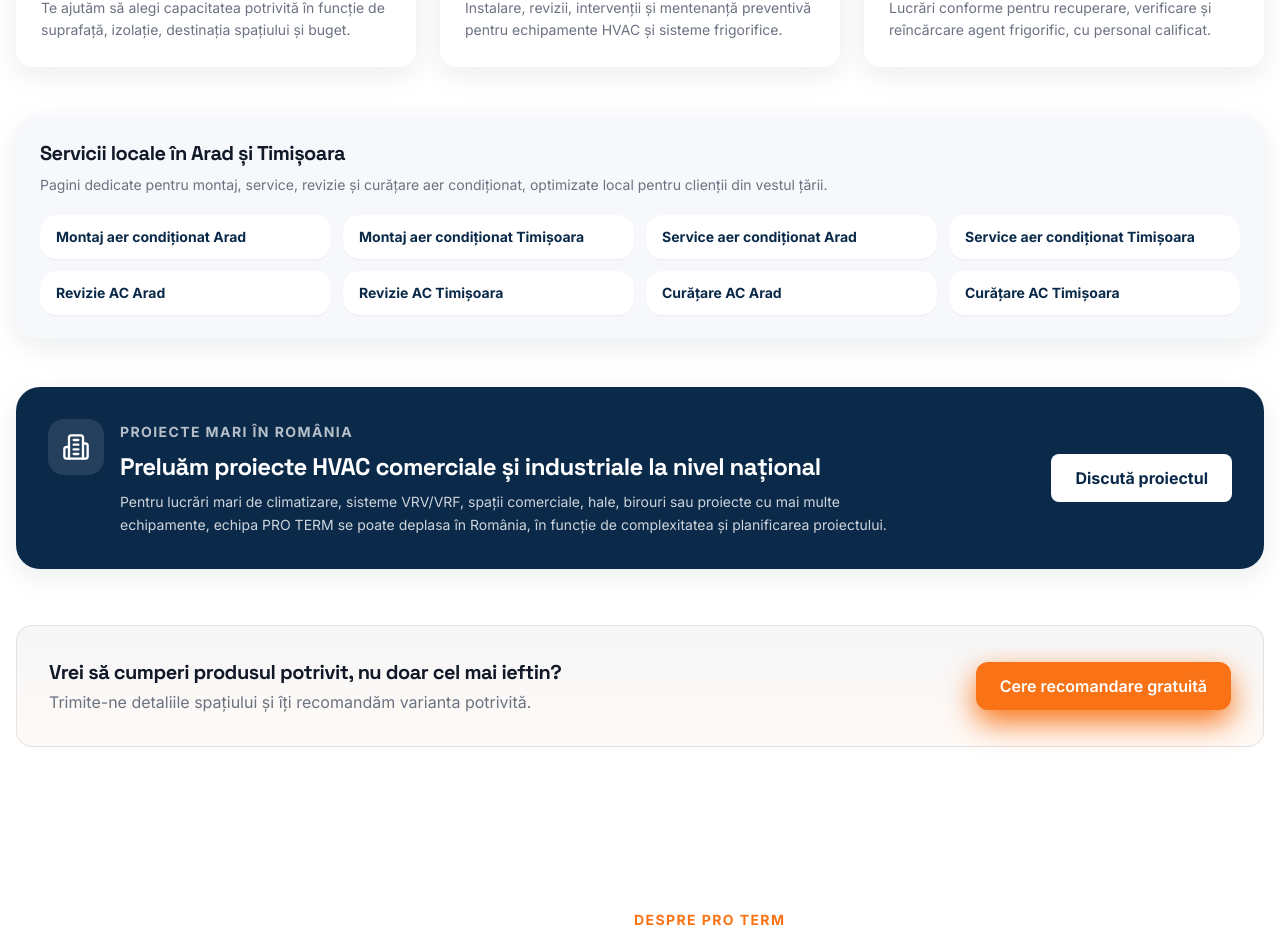
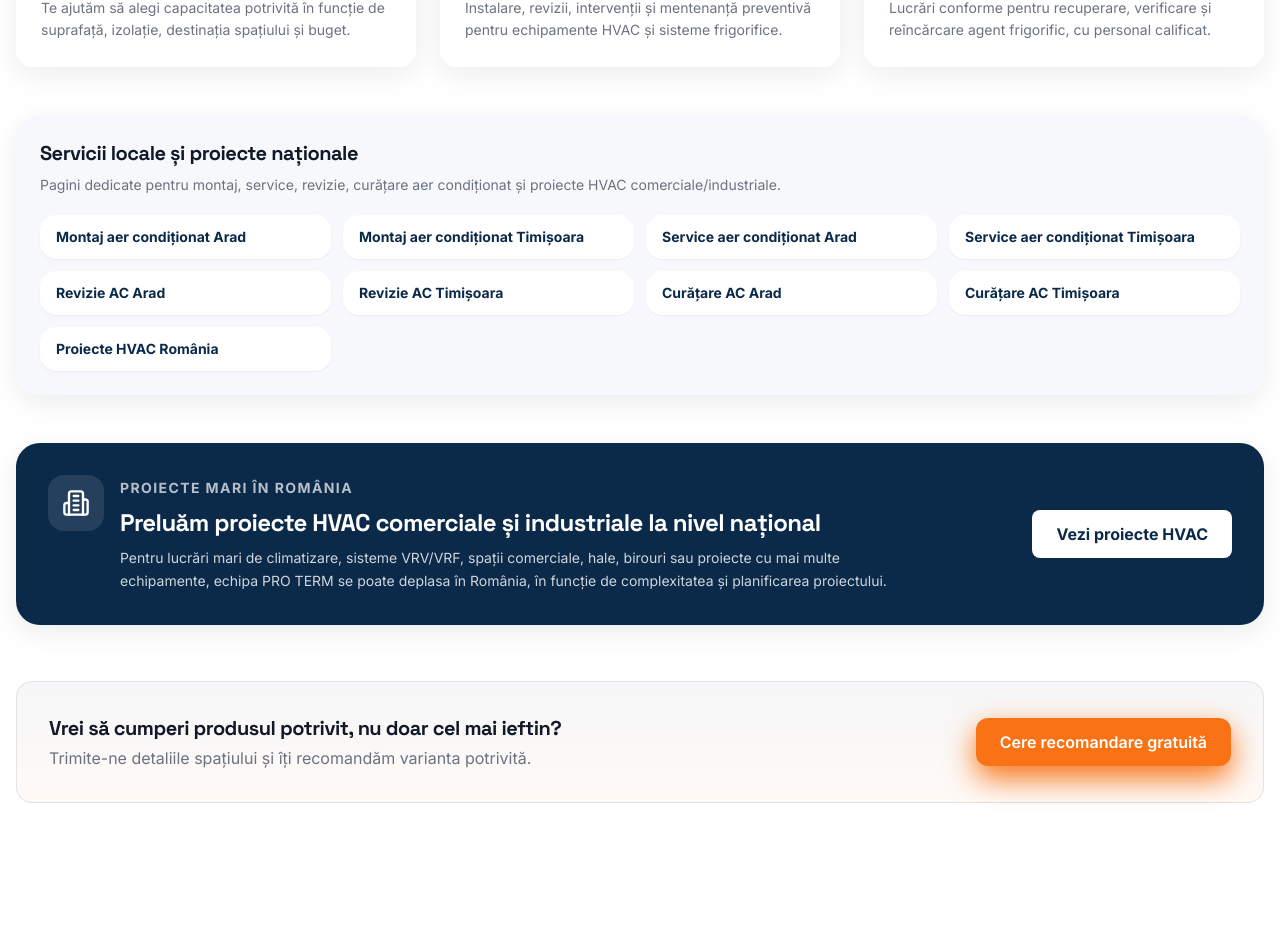
Before and after one commit to protermarad-hash/pro-term-web, a Next.js app: page / in a window 1280 px wide. Shown: the part 3092-4028 px from the top of the page. Built offline with nearby package versions, Linux system fonts and the light colour scheme.

Commit message:
Link national HVAC project CTA to dedicated page

```diff
--- a/src/components/Services.tsx
+++ b/src/components/Services.tsx
@@ -61,6 +61,7 @@ const localSeoLinks = [
   { label: 'Revizie AC Timișoara', href: '/servicii/revizie-ac-timisoara' },
   { label: 'Curățare AC Arad', href: '/servicii/curatare-ac-arad' },
   { label: 'Curățare AC Timișoara', href: '/servicii/curatare-ac-timisoara' },
+  { label: 'Proiecte HVAC România', href: '/servicii/proiecte-hvac-romania' },
 ];
 
 export default function Services() {
@@ -104,10 +105,10 @@ export default function Services() {
 
         <div className="mt-12 rounded-3xl bg-light-200 p-6 shadow-card">
           <h3 className="font-heading text-xl font-bold text-dark">
-            Servicii locale în Arad și Timișoara
+            Servicii locale și proiecte naționale
           </h3>
           <p className="mt-2 text-sm text-dark-300">
-            Pagini dedicate pentru montaj, service, revizie și curățare aer condiționat, optimizate local pentru clienții din vestul țării.
+            Pagini dedicate pentru montaj, service, revizie, curățare aer condiționat și proiecte HVAC comerciale/industriale.
           </p>
           <div className="mt-5 grid gap-3 sm:grid-cols-2 lg:grid-cols-4">
             {localSeoLinks.map((item) => (
@@ -134,9 +135,9 @@ export default function Services() {
               </p>
             </div>
           </div>
-          <a href="#contact" className="mt-6 inline-flex rounded-lg bg-white px-6 py-3 font-bold text-primary transition hover:bg-light-200 md:mt-0">
-            Discută proiectul
-          </a>
+          <Link href="/servicii/proiecte-hvac-romania" className="mt-6 inline-flex rounded-lg bg-white px-6 py-3 font-bold text-primary transition hover:bg-light-200 md:mt-0">
+            Vezi proiecte HVAC
+          </Link>
         </div>
 
         <div className="mt-14 bg-card-gradient border border-primary/10 rounded-2xl p-8 flex flex-col md:flex-row items-center justify-between gap-6">
```
